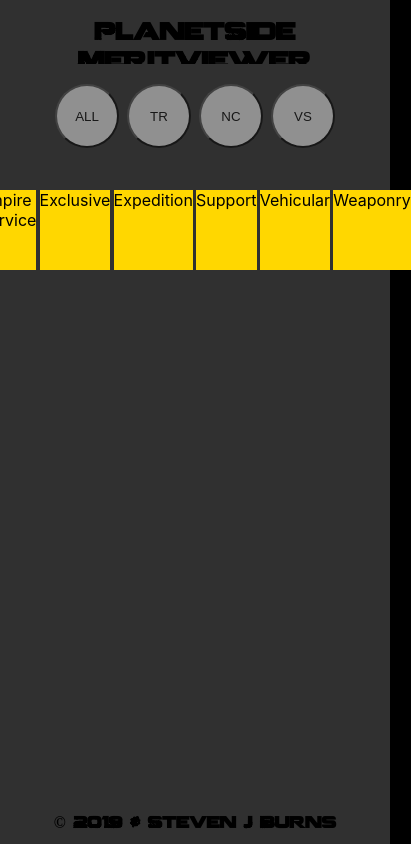
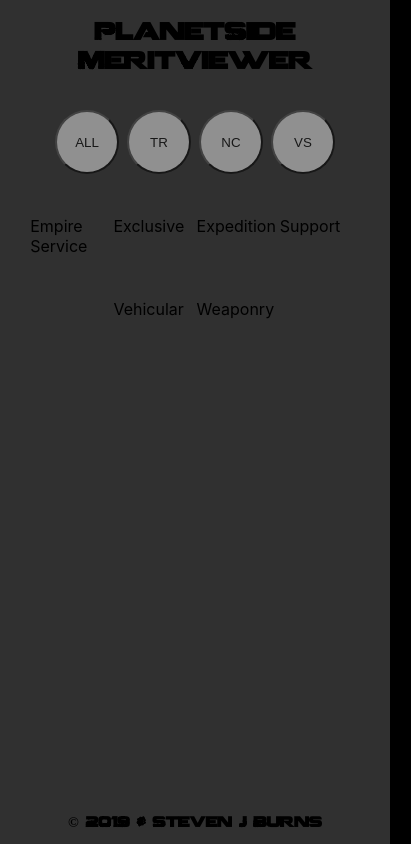
Before and after one commit to StevenJBurns/meritviewer-reactjs, a React (Create React App) app: page / in a window 390 px wide. Shown: the whole page, 411 px wide, since content can reach past the window. Built offline with nearby package versions, Linux system fonts and the light colour scheme.

Commit message:
style: more minor style  tweaks

```diff
--- a/src/app/AppFooter/AppFooter.scss
+++ b/src/app/AppFooter/AppFooter.scss
@@ -10,3 +10,9 @@
   margin: 0 auto;
   text-align: center
 }
+
+@media (max-width: 400px) {
+  footer h4 {
+    font-size: 0.9rem;
+  }
+}
--- a/src/app/AppHeader/AppHeader.scss
+++ b/src/app/AppHeader/AppHeader.scss
@@ -1,5 +1,5 @@
 header {
-  height: 2rem;
+  min-height: 2rem;
   padding: 1rem;
   color: #000000;
   background: #000000;
--- a/src/components/CategoryContainer/CategoryContainer.scss
+++ b/src/components/CategoryContainer/CategoryContainer.scss
@@ -1,5 +1,6 @@
 #category-container {
   display: flex;
+  flex-wrap: wrap;
   flex-direction: row;
   justify-content: center;
   list-style: none
@@ -9,5 +10,5 @@
   width: 5rem;
   height: 5rem;
   margin: 0.1rem;
-  background-color: gold
+  // background-color: gold
 }
```
